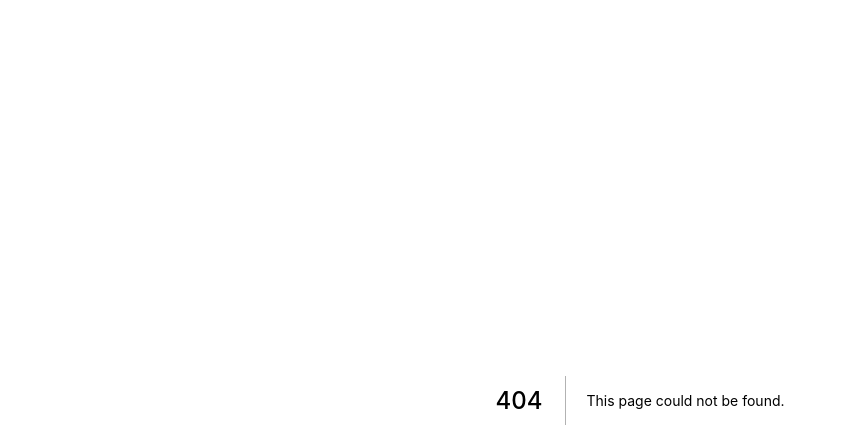
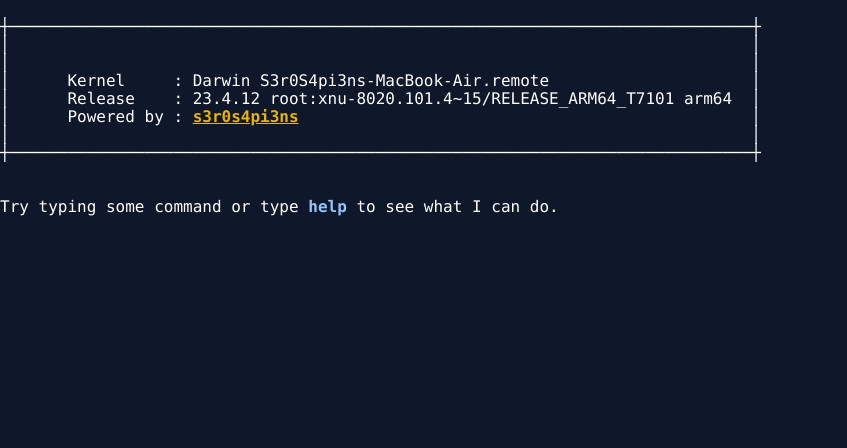
Before and after one commit to s3r0s4pi3ns/functionalsapiens.com, a Next.js app: page /bin/bash in a window 1280 px wide. Before the commit this address had no page. Shown: the top 448 px of the page, without its empty margins (0-847 px from the left). Built offline with nearby package versions, Linux system fonts and the light colour scheme.

Commit message:
Skeleton for bin/bash page and added more styles on main layout

```diff
--- a/components/BootLoader/BootProcess.tsx
+++ b/components/BootLoader/BootProcess.tsx
@@ -29,7 +29,7 @@ export const BootProcess: BaseReactComponent<BootProcessProps> = ({
 
   return (
     <>
-      {bootLog.map(({ content, error }, index) => {
+      {bootLog.map(({ content, error }) => {
         nextStepTime += step;
 
         return (
--- a/components/Layout/MainLayout.tsx
+++ b/components/Layout/MainLayout.tsx
@@ -5,7 +5,7 @@ export const MainLayout: BaseReactComponent = ({ children }) => {
   return (
     <>
       <Meta />
-      <main>{children}</main>
+      <main className="h-screen bg-slate-900 text-gray-100">{children}</main>
     </>
   );
 };
--- /dev/null
+++ b/components/Terminal/CommandLineArt/TerminalHelperBox.tsx
@@ -0,0 +1,17 @@
+import { helpText, kernelBox } from '.';
+import { BaseReactComponent } from '../../Base/types';
+
+export const TerminalHelperBox: BaseReactComponent = () => {
+  return (
+    <>
+      <pre
+        className="whitespace text-white pre-line sm:text-[16px] sm:leading-[18px] text-[10px] leading-[12px]"
+        dangerouslySetInnerHTML={{ __html: kernelBox }}
+      />
+      <pre
+        className="whitespace text-white pre-line sm:text-[16px] sm:leading-[18px] text-[10px] leading-[12px]"
+        dangerouslySetInnerHTML={{ __html: helpText }}
+      />
+    </>
+  );
+};
--- /dev/null
+++ b/components/Terminal/CommandLineArt/index.ts
@@ -0,0 +1,15 @@
+export const kernelBox = `\xa0
+┼─────────────────────────────────────────────────────────────────────────────┼
+│                                                                             │
+│                                                                             │
+│      Kernel     : Darwin S3r0S4pi3ns-MacBook-Air.remote                     │
+│      Release    : 23.4.12 root:xnu-8020.101.4~15/RELEASE_ARM64_T7101 arm64  │
+│      Powered by : <a href='${process.env.NEXT_PUBLIC_APP_REPOSITORY}' target='_blank' class='font-bold text-yellow-500 hover:text-yellow-400 underline underline-offset-1 hover:underline-offset-2'>s3r0s4pi3ns</a>                                               │
+│                                                                             │
+┼─────────────────────────────────────────────────────────────────────────────┼
+\xa0
+`
+
+export const helpText = `
+Try typing some command or type <span class="text-blue-300 font-bold">help</span> to see what I can do.
+`
--- /dev/null
+++ b/pages/bin/bash/index.tsx
@@ -0,0 +1,12 @@
+import type { NextPage } from 'next';
+import { TerminalHelperBox } from '../../../components/Terminal/CommandLineArt/TerminalHelperBox';
+
+const BinBashPage: NextPage = () => {
+  return (
+    <>
+      <TerminalHelperBox />
+    </>
+  );
+};
+
+export default BinBashPage;
```
Also changed, not shown: 2 other files (tests, documents, lock files or other folders).
